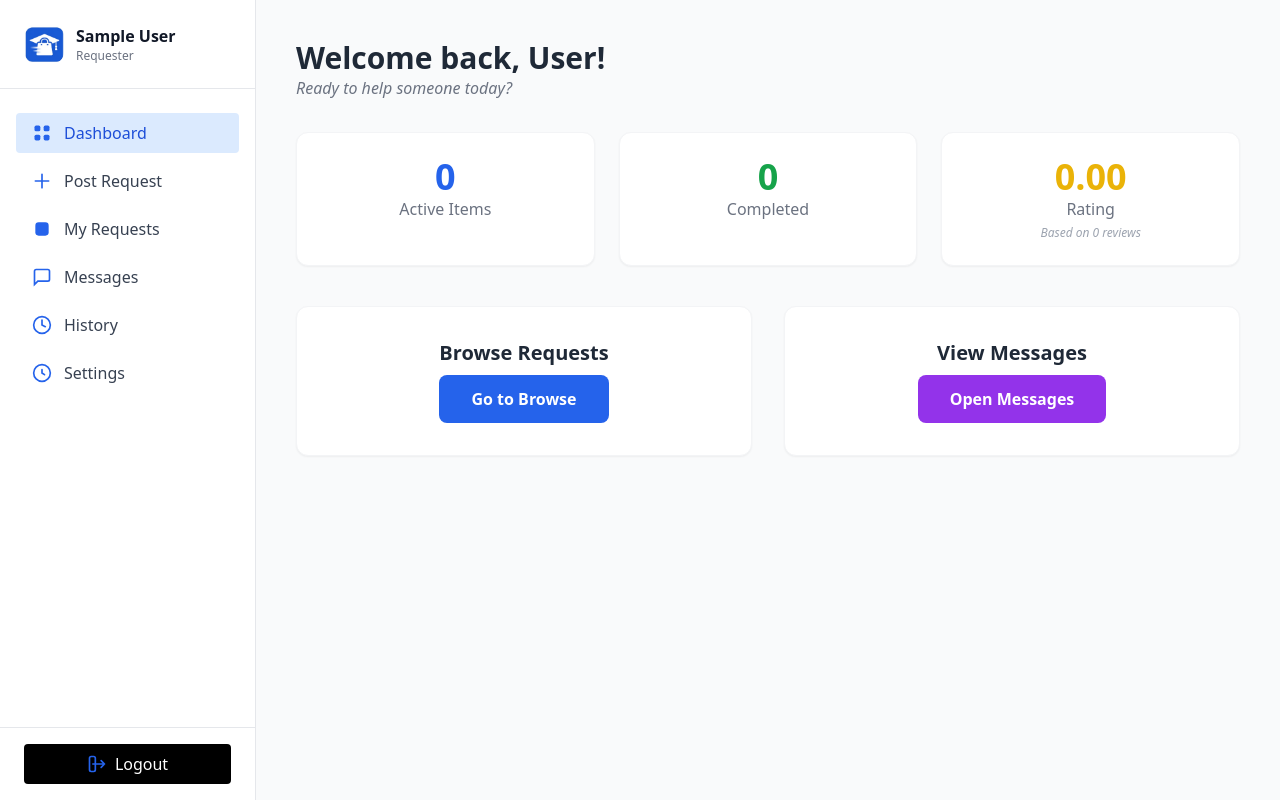
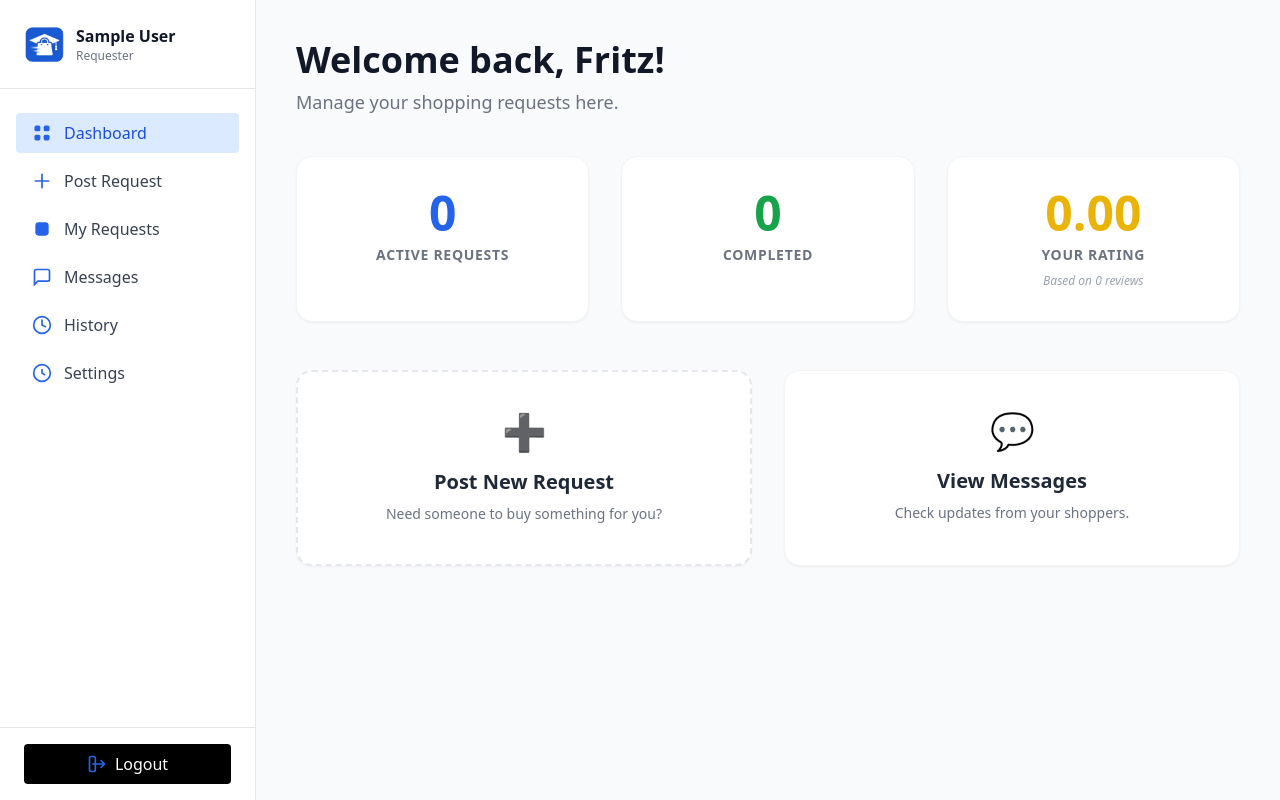
Before and after one commit to 1MS0free/BilixPress, a React (Create React App) app in the folder client/: page /dashboard in a window 1280 px wide. Built offline with nearby package versions, Linux system fonts and the light colour scheme; no server answers; the database is empty; sample sign-in values are in the browser's storage.

Commit message:
dumb ai destroy my dashboard

```diff
--- a/client/src/pages/Dashboard.js
+++ b/client/src/pages/Dashboard.js
@@ -9,79 +9,103 @@ const Dashboard = () => {
   const { user: authUser, loading: authLoading } = useAuth();
   const navigate = useNavigate();
 
-  const [userData, setUserData] = useState(null); // Real-time user stats
+  const [userData, setUserData] = useState(null);
   const [activeRequests, setActiveRequests] = useState([]);
-  const [activeTasks, setActiveTasks] = useState([]);
   const [completedCount, setCompletedCount] = useState(0);
 
   useEffect(() => {
     if (!authUser) return;
 
-    // 1. Real-time listener for USER RATING & PROFILE
+    // 1. REAL-TIME RATING SYNC
+    // This keeps your 2.67 rating and "Based on X reviews" perfectly updated
     const unsubUser = onSnapshot(doc(db, 'users', authUser.uid), (snap) => {
       if (snap.exists()) setUserData(snap.data());
     });
 
-    // 2. Requests/Tasks Listeners
-    const qRequests = query(collection(db, 'requests'), where('requesterId', '==', authUser.uid), where('status', 'in', ['Posted', 'Accepted']));
-    const qTasks = query(collection(db, 'requests'), where('shopperId', '==', authUser.uid), where('status', '==', 'Accepted'));
+    // 2. REQUESTER ONLY: Active items you posted
+    const qRequests = query(
+      collection(db, 'requests'),
+      where('requesterId', '==', authUser.uid),
+      where('status', 'in', ['Posted', 'Accepted'])
+    );
 
-    const unsubReq = onSnapshot(qRequests, (s) => setActiveRequests(s.docs.map(d => ({ id: d.id, ...d.data() }))));
-    const unsubTsk = onSnapshot(qTasks, (s) => setActiveTasks(s.docs.map(d => ({ id: d.id, ...d.data() }))));
-
-    // 3. Completed Count Listener
-    const qComp = query(collection(db, 'requests'), where('status', '==', 'Completed'));
-    const unsubComp = onSnapshot(qComp, (s) => {
-      const count = s.docs.filter(d => d.data().requesterId === authUser.uid || d.data().shopperId === authUser.uid).length;
-      setCompletedCount(count);
+    const unsubReq = onSnapshot(qRequests, (s) => {
+      setActiveRequests(s.docs.map(d => ({ id: d.id, ...d.data() })));
     });
 
-    return () => { unsubUser(); unsubReq(); unsubTsk(); unsubComp(); };
+    // 3. REQUESTER ONLY: Completed items you posted
+    const qComp = query(
+      collection(db, 'requests'),
+      where('requesterId', '==', authUser.uid),
+      where('status', '==', 'Completed')
+    );
+
+    const unsubComp = onSnapshot(qComp, (s) => {
+      setCompletedCount(s.docs.length);
+    });
+
+    return () => { unsubUser(); unsubReq(); unsubComp(); };
   }, [authUser]);
 
-  if (authLoading) return <div className="p-10">Loading...</div>;
+  if (authLoading) return <div className="p-10 text-center">Loading Profile...</div>;
   if (!authUser) return <div className="p-10 text-red-500">Please log in.</div>;
 
+  // Rating Display Logic (using the fixed field names)
   const displayRating = userData?.rating ? Number(userData.rating).toFixed(2) : "0.00";
   const displayCount = userData?.reviewCount || 0;
 
   return (
     <div className="flex min-h-screen bg-gray-50">
       <Sidebar user={userData || authUser} />
+
       <main className="flex-1 p-10">
-        <header className="mb-8">
-          <h1 className="text-3xl font-bold text-gray-800">
-            Welcome back, {userData?.name || authUser.displayName || 'User'}!
+        <header className="mb-10">
+          <h1 className="text-4xl font-extrabold text-gray-900">
+            Welcome back, {userData?.name || authUser.displayName || 'Fritz'}!
           </h1>
-          <p className="text-gray-500 italic">Ready to help someone today?</p>
+          <p className="text-gray-500 mt-2 text-lg">Manage your shopping requests here.</p>
         </header>
 
-        <div className="grid grid-cols-1 md:grid-cols-3 gap-6 mb-10">
-          <div className="bg-white p-6 rounded-xl shadow-sm border border-gray-100 text-center">
-            <p className="text-4xl font-bold text-blue-600">{activeRequests.length + activeTasks.length}</p>
-            <p className="text-gray-500 font-medium">Active Items</p>
+        {/* Stats Row - Clean and Simple */}
+        <div className="grid grid-cols-1 md:grid-cols-3 gap-8 mb-12">
+          <div className="bg-white p-8 rounded-2xl shadow-sm border border-gray-100 text-center">
+            <p className="text-5xl font-black text-blue-600">{activeRequests.length}</p>
+            <p className="text-gray-500 font-semibold mt-2 uppercase tracking-wider text-sm">Active Requests</p>
           </div>
-          <div className="bg-white p-6 rounded-xl shadow-sm border border-gray-100 text-center">
-            <p className="text-4xl font-bold text-green-600">{completedCount}</p>
-            <p className="text-gray-500 font-medium">Completed</p>
+
+          <div className="bg-white p-8 rounded-2xl shadow-sm border border-gray-100 text-center">
+            <p className="text-5xl font-black text-green-600">{completedCount}</p>
+            <p className="text-gray-500 font-semibold mt-2 uppercase tracking-wider text-sm">Completed</p>
           </div>
-          <div className="bg-white p-6 rounded-xl shadow-sm border border-gray-100 text-center">
-            <p className="text-4xl font-bold text-yellow-500">{displayRating}</p>
-            <p className="text-gray-500 font-medium">Rating</p>
-            <p className="text-xs text-gray-400 mt-1 italic">Based on {displayCount} reviews</p>
+
+          <div className="bg-white p-8 rounded-2xl shadow-sm border border-gray-100 text-center">
+            <p className="text-5xl font-black text-yellow-500">{displayRating}</p>
+            <p className="text-gray-500 font-semibold mt-2 uppercase tracking-wider text-sm">Your Rating</p>
+            <p className="text-xs text-gray-400 mt-2 italic font-medium">
+              Based on {displayCount} {displayCount === 1 ? 'review' : 'reviews'}
+            </p>
           </div>
         </div>
 
-        {/* Browse & Messages Buttons (Keep your existing UI here) */}
-        <div className="grid grid-cols-1 md:grid-cols-2 gap-8 mb-10">
-            <div className="bg-white p-8 rounded-xl shadow-sm border border-gray-100 flex flex-col items-center text-center">
-                <h3 className="text-xl font-bold mb-2 text-gray-800">Browse Requests</h3>
-                <button onClick={() => navigate('/browse')} className="bg-blue-600 text-white px-8 py-3 rounded-lg font-bold hover:bg-blue-700 transition">Go to Browse</button>
-            </div>
-            <div className="bg-white p-8 rounded-xl shadow-sm border border-gray-100 flex flex-col items-center text-center">
-                <h3 className="text-xl font-bold mb-2 text-gray-800">View Messages</h3>
-                <button onClick={() => navigate('/messages')} className="bg-purple-600 text-white px-8 py-3 rounded-lg font-bold hover:bg-purple-700 transition">Open Messages</button>
-            </div>
+        {/* Big Action Buttons */}
+        <div className="grid grid-cols-1 md:grid-cols-2 gap-8">
+          <button
+            onClick={() => navigate('/post-request')}
+            className="bg-white p-10 rounded-2xl shadow-sm border-2 border-dashed border-gray-200 hover:border-blue-400 hover:bg-blue-50 transition-all flex flex-col items-center group"
+          >
+            <span className="text-4xl mb-4 group-hover:scale-110 transition-transform">➕</span>
+            <h3 className="text-xl font-bold text-gray-800">Post New Request</h3>
+            <p className="text-gray-500 text-sm mt-2">Need someone to buy something for you?</p>
+          </button>
+
+          <button
+            onClick={() => navigate('/messages')}
+            className="bg-white p-10 rounded-2xl shadow-sm border border-gray-100 hover:shadow-md transition-all flex flex-col items-center group"
+          >
+            <span className="text-4xl mb-4 group-hover:scale-110 transition-transform">💬</span>
+            <h3 className="text-xl font-bold text-gray-800">View Messages</h3>
+            <p className="text-gray-500 text-sm mt-2">Check updates from your shoppers.</p>
+          </button>
         </div>
       </main>
     </div>
```
